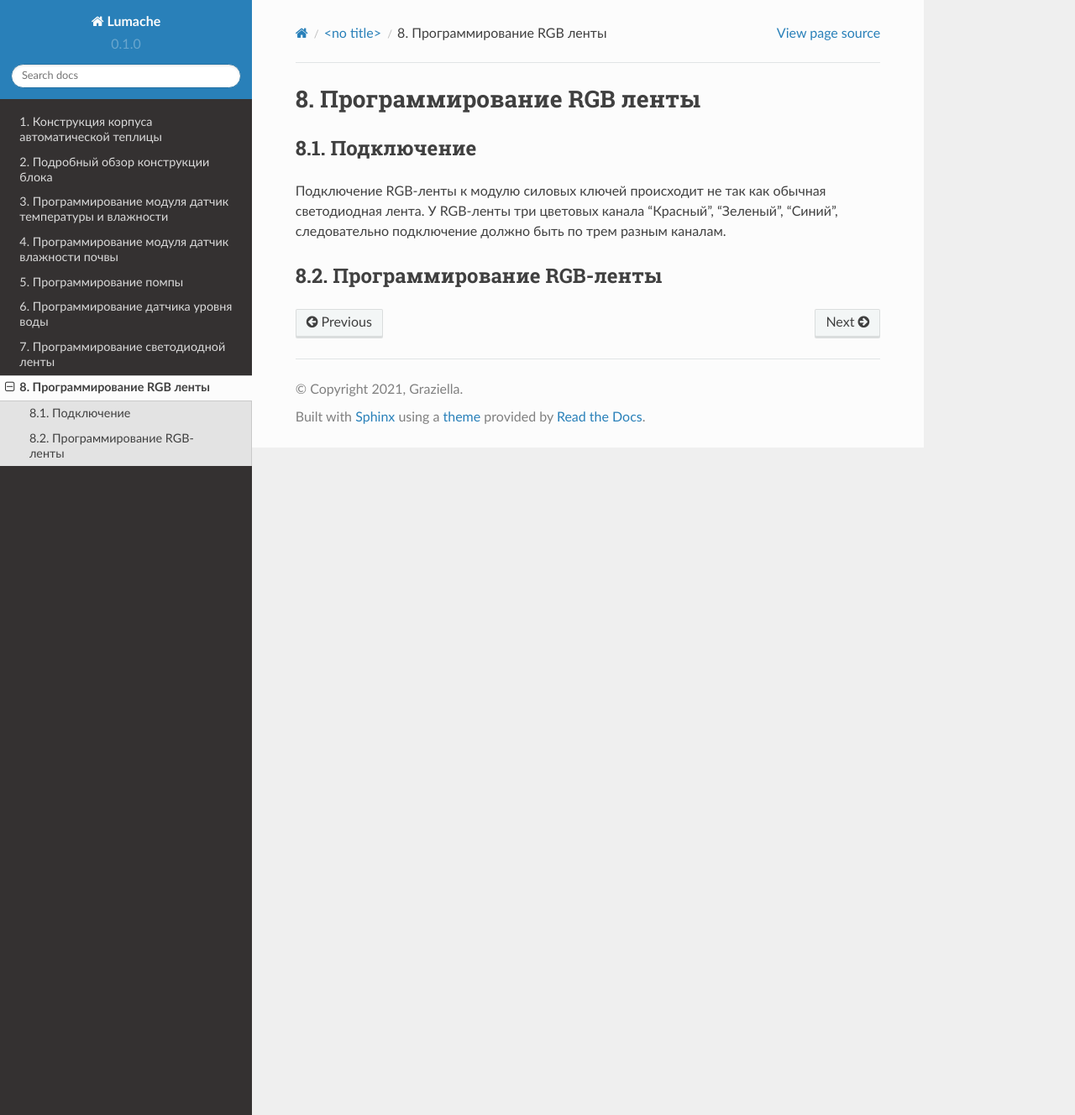
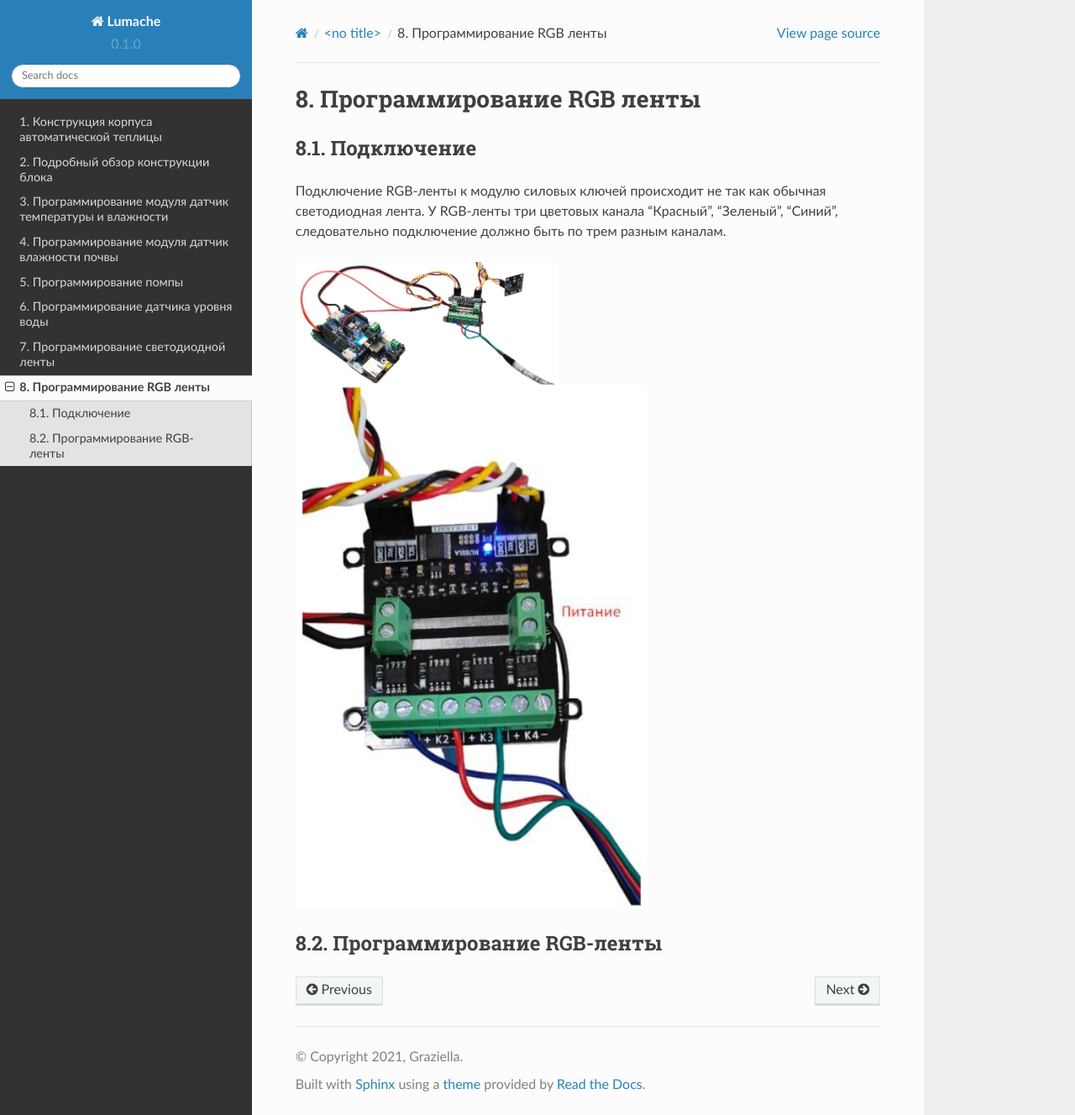
Before and after one commit to BBanwz/book_AL_GH, a Sphinx documentation site: the page built from docs/source/2/7.rst, in a window 1280 px wide and 1328 px high. Shown: the whole window at 84% size. Built offline with Sphinx 7.4.7 and the Read the Docs theme 2.0.0, drawn with Linux system fonts in a browser that asks for light colours; pages that are not in the unit, such as notebooks, are missing from menus.

Commit message:
Update 7.rst

```diff
--- a/docs/source/2/7.rst
+++ b/docs/source/2/7.rst
@@ -6,5 +6,14 @@
 
 Подключение RGB-ленты к модулю силовых ключей происходит не так как обычная светодиодная лента. У RGB-ленты три цветовых канала “Красный”, “Зеленый”, “Синий”, следовательно подключение должно быть по трем разным каналам.
 
+.. |pic1| image:: images/8.png
+   :width: 45%
+
+.. |pic2| image:: images/7.png
+   :width: 60%
+
+|pic1| |pic2|
+
+
 Программирование RGB-ленты
 --------------------------
```
